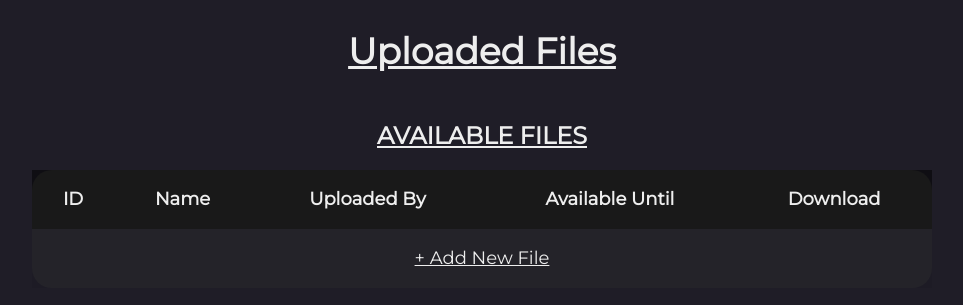
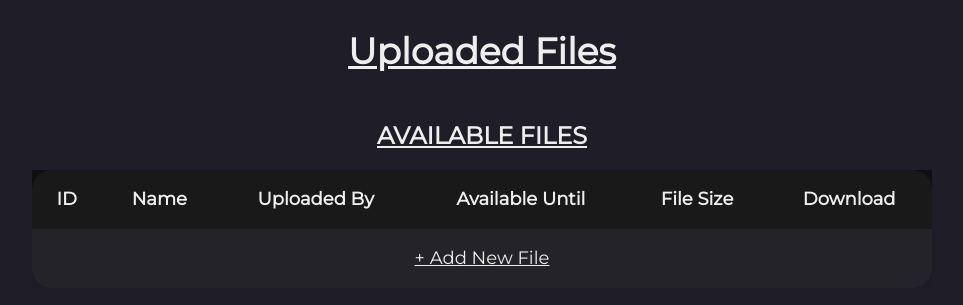
Before and after one commit to anrawool/File-Automation, a Django app: page /uploads/ in a window 1280 px wide. Shown: the top 305 px of the page, without its empty margins (158-1121 px from the left). Run offline with Django 4.2, Linux system fonts and the light colour scheme; data that the repository does not hold is empty.

Commit message:
Upload File UI and File Size Added

```diff
--- /dev/null
+++ b/User-Interface/base/custom_logic/logic.py
@@ -0,0 +1,29 @@
+import os
+
+# Paths
+current_dir = os.getcwd()
+parent_dir = os.path.dirname(current_dir)
+absolute_working_dir = os.path.abspath(parent_dir)
+
+def get_readable_size(size_in_bytes):
+    # Define the suffixes for different size units
+    suffixes = ['B', 'KB', 'MB', 'GB', 'TB']
+
+    # Determine the appropriate size unit
+    index = 0
+    while size_in_bytes >= 1024 and index < len(suffixes) - 1:
+        size_in_bytes /= 1024
+        index += 1
+
+    # Format the size with the appropriate unit and decimal places
+    readable_size = f"{size_in_bytes:.2f} {suffixes[index]}"
+    return readable_size
+
+def get_file_size(files) -> tuple:
+    all_file_sizes = []
+    for file in files:
+        file_path = file.file.name
+        file_size = os.path.getsize(f'{absolute_working_dir}/User-Interface/media/{file_path}')
+        readable_size = get_readable_size(file_size)
+        all_file_sizes.append(readable_size)
+    return all_file_sizes
--- a/User-Interface/base/templates/base/uploads.html
+++ b/User-Interface/base/templates/base/uploads.html
@@ -23,20 +23,22 @@
                     <th>Name</th>
                     <th>Uploaded By</th>
                     <th>Available Until</th>
+                    <th>File Size</th>
                     <th>Download</th>
                 </tr>
 
-                {% for file in files %}
+                {% for file, size in items %}
                     <tr>
                         <td data-cell="id"> {{forloop.counter}} </td>
                         <td data-cell="file-name"> {{file.name}} </td>
                         <td data-cell="owner"> {{file.owner}} </td>
                         <td data-cell="availability"> {{file.available_until}} </td>
+                        <td data-cell="file-size" class="file-size">{{size}}</td>
                         <td class="download"><b><a href="{% url 'download' file_id=file.id %}">Download</a></b></td>
                     </tr>
                 {% endfor %}
                 <tr>
-                    <td colspan=5 class="upload"><a href="{% url 'upload-file' %}" id="newFile"> + Add New File</a></td>
+                    <td colspan=6 class="upload"><a href="{% url 'upload-file' %}" id="newFile"> + Add New File</a></td>
                 </tr>
 
             </table>
--- /dev/null
+++ b/User-Interface/base/templatetags/custom_tags.py
@@ -0,0 +1,23 @@
+from django import template
+
+register = template.Library()
+
+def sizify(value):
+    """
+    Simple kb/mb/gb size snippet for templates:
+
+    {{ product.file.size|sizify }}
+    """
+    #value = ing(value)
+    if value < 512000:
+        value = value / 1024.0
+        ext = 'kb'
+    elif value < 4194304000:
+        value = value / 1048576.0
+        ext = 'mb'
+    else:
+        value = value / 1073741824.0
+        ext = 'gb'
+    return '%s %s' % (str(round(value, 2)), ext)
+
+register.filter('sizify', sizify)
--- a/User-Interface/base/views.py
+++ b/User-Interface/base/views.py
@@ -1,3 +1,4 @@
+from .custom_logic.logic import get_file_size
 from django.shortcuts import render
 from .models import NexusPassword, File
 from .forms import FileUploadForm
@@ -21,7 +22,10 @@ def PasswordsPage(request):
     return render(request, 'base/passwords.html', context)
 
 def UploadPage(request):
-    context = {'files': File.objects.all()}
+    files = File.objects.all()
+    file_sizes = get_file_size(files)
+    context = {'items':zip(files, file_sizes)}
+    print(context)
     return render(request, 'base/uploads.html', context)
 
 
```
Also changed, not shown: User-Interface/base/custom_logic/__init__.py (added), User-Interface/base/templatetags/__init__.py (added).
